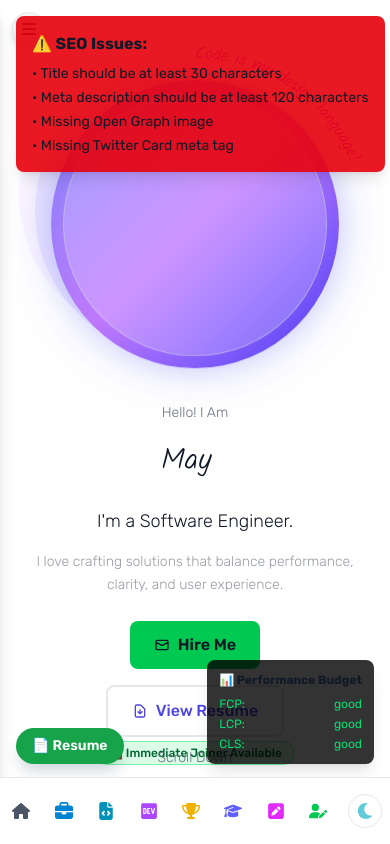
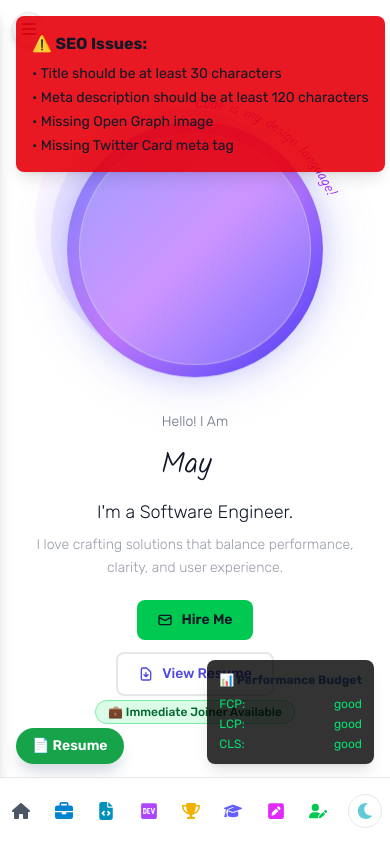
Before and after one commit to mayani2002/mayani-agnihotri-portfolio, a Next.js app: page / in a window 390 px wide. Shown: the top 844 px of the page. Built offline with nearby package versions, Linux system fonts and the light colour scheme; a web font is replaced by a local one.

Commit message:
Fero section - compact, dynamic scroll msg

```diff
--- a/src/app/_components/HeroSection.tsx
+++ b/src/app/_components/HeroSection.tsx
@@ -23,6 +23,7 @@
     const [isLoaded, setIsLoaded] = useState(false);
     const [currentNameStyle, setCurrentNameStyle] = useState<'devanagari' | 'latin'>('devanagari');
     const [typingText, setTypingText] = useState('');
+    const [showScrollIndicator, setShowScrollIndicator] = useState(true);
 
     // Name variations for alternating animation
     const nameVariations = {
@@ -57,6 +58,17 @@
         setIsLoaded(true);
     }, []);
 
+    // Hide scroll indicator when user scrolls
+    useEffect(() => {
+        const handleScroll = () => {
+            const scrollY = window.scrollY;
+            setShowScrollIndicator(scrollY < 50); // Hide when scrolled more than 50px
+        };
+
+        window.addEventListener('scroll', handleScroll);
+        return () => window.removeEventListener('scroll', handleScroll);
+    }, []);
+
     const { hero } = personalInfo;
 
     return (
@@ -84,7 +96,7 @@
                             {/* Large Animated Name - STANDARD SIZE - Make it bold */}
                             <div className={`transform transition-all duration-1000 delay-300 ease-out ${isLoaded ? 'translate-y-0 opacity-100' : 'translate-y-8 opacity-0'
                                 }`}>
-                                <h1 className={`text-3xl sm:text-4xl lg:text-5xl xl:text-6xl font-black leading-tight mb-4 hero-text-glow min-h-[60px] sm:min-h-[80px] lg:min-h-[100px] xl:min-h-[120px] flex items-center justify-center lg:justify-start font-kalam
+                                <h1 className={`text-3xl sm:text-4xl lg:text-5xl font-black leading-tight mb-2 hero-text-glow min-h-[50px] sm:min-h-[65px] lg:min-h-[80px] flex items-center justify-center lg:justify-start font-kalam
                                     }`}>
                                     <span className="typing-cursor">
                                         {typingText}
@@ -96,23 +108,23 @@
                             {/* Professional Subtitle - STANDARD SIZE */}
                             <div className={`transform transition-all duration-1000 delay-500 ease-out ${isLoaded ? 'translate-y-0 opacity-100' : 'translate-y-8 opacity-0'
                                 }`}>
-                                <div className="text-lg sm:text-xl lg:text-2xl font-light mb-4">
+                                <div className="text-lg sm:text-xl lg:text-2xl font-light mb-2">
                                     <span className="hero-text-primary">{hero.subtitle}</span>
                                 </div>
 
                                 {/* Description below subtitle - SMALL SIZE with lower opacity */}
-                                <p className="text-sm sm:text-base lg:text-lg hero-text-secondary font-light opacity-70 mt-2 max-w-2xl mx-auto lg:mx-0 leading-relaxed">
+                                <p className="text-sm sm:text-base lg:text-lg hero-text-secondary font-light opacity-70 mt-1 max-w-2xl mx-auto lg:mx-0 leading-relaxed">
                                     {hero.description}
                                 </p>
                             </div>
 
                             {/* CTA Buttons */}
-                            <div className={`flex flex-col sm:flex-row gap-4 pt-4 items-center justify-center lg:justify-start transform transition-all duration-1000 delay-700 ease-out ${isLoaded ? 'translate-y-0 opacity-100' : 'translate-y-8 opacity-0'
+                            <div className={`flex flex-col sm:flex-row gap-3 pt-3 items-center justify-center lg:justify-start transform transition-all duration-1000 delay-700 ease-out ${isLoaded ? 'translate-y-0 opacity-100' : 'translate-y-8 opacity-0'
                                 }`}>
-                                {/* Hire Me Button - Green */}
+                                {/* Hire Me Button - Green - More compact */}
                                 <a
                                     href={personalInfo.socialLinks.email}
-                                    className="inline-flex items-center justify-center px-6 py-3 bg-green-500 hover:bg-green-400 text-white font-semibold rounded-lg transition-all duration-300 hover:scale-105 hover:shadow-xl text-base"
+                                    className="inline-flex items-center justify-center px-5 py-2.5 bg-green-500 hover:bg-green-400 text-white font-semibold rounded-lg transition-all duration-300 hover:scale-105 hover:shadow-xl text-sm sm:text-base"
                                 >
                                     <svg className="w-4 h-4 mr-2" fill="none" stroke="currentColor" viewBox="0 0 24 24">
                                         <path strokeLinecap="round" strokeLinejoin="round" strokeWidth={2} d="M3 8l7.89 4.26a2 2 0 002.22 0L21 8M5 19h14a2 2 0 002-2V7a2 2 0 00-2-2H5a2 2 0 00-2 2v10a2 2 0 002 2z" />
@@ -120,12 +132,12 @@
                                     Hire Me
                                 </a>
 
-                                {/* View Resume Button - Removed slow transition */}
+                                {/* View Resume Button - More compact */}
                                 <a
                                     href={personalInfo.resumeUrl}
                                     target="_blank"
                                     rel="noopener noreferrer"
-                                    className="inline-flex items-center justify-center px-6 py-3 border-2 hero-border hero-accent hover:bg-indigo-600 dark:hover:bg-purple-300 hover:text-white dark:hover:text-purple-900 font-medium rounded-lg transition-all duration-150 text-base"
+                                    className="inline-flex items-center justify-center px-5 py-2.5 border-2 hero-border hero-accent hover:bg-indigo-600 dark:hover:bg-purple-300 hover:text-white dark:hover:text-purple-900 font-medium rounded-lg transition-all duration-150 text-sm sm:text-base"
                                 >
                                     <svg className="w-4 h-4 mr-2" fill="none" stroke="currentColor" viewBox="0 0 24 24">
                                         <path strokeLinecap="round" strokeLinejoin="round" strokeWidth={2} d="M12 10v6m0 0l-3-3m3 3l3-3m2 8H7a2 2 0 01-2-2V5a2 2 0 012-2h5.586a1 1 0 01.707.293l5.414 5.414a1 1 0 01.293.707V19a2 2 0 01-2 2z" />
@@ -149,11 +161,11 @@
                         <div className={`flex justify-center lg:justify-end order-1 lg:order-2 transform transition-all duration-1000 delay-200 ease-out ${isLoaded ? 'translate-y-0 opacity-100 scale-100' : 'translate-y-12 opacity-0 scale-95'
                             }`}>
                             <div className="relative flex justify-center">
-                                {/* Profile Picture Container */}
-                                <div className="relative w-72 h-72 sm:w-80 sm:h-80 lg:w-96 lg:h-96 xl:w-[420px] xl:h-[420px] 2xl:w-[500px] 2xl:h-[500px]">
+                                {/* Profile Picture Container - Reduced sizes for compactness */}
+                                <div className="relative w-64 h-64 sm:w-72 sm:h-72 lg:w-80 lg:h-80 xl:w-96 xl:h-96">
 
                                     {/* Circular Text Outside Profile Picture - Single Line */}
-                                    <div className="absolute inset-0 pointer-events-none z-10" style={{ transform: 'scale(1.3)' }}>
+                                    <div className="absolute inset-0 pointer-events-none z-10" style={{ transform: 'scale(1.25)' }}>
                                         <svg className="w-full h-full" viewBox="0 0 400 400">
                                             <defs>
                                                 {/* Single circle for catchphrase */}
@@ -198,11 +210,11 @@
                     </div>
                 </div>
 
-                {/* Scroll Down Indicator */}
-                <div className="absolute bottom-8 left-1/2 transform -translate-x-1/2 z-10">
+                {/* Scroll Down Indicator - More compact positioning with scroll-based visibility */}
+                <div className={`absolute bottom-4 left-1/2 transform -translate-x-1/2 z-10 transition-opacity duration-500 ${showScrollIndicator ? 'opacity-100' : 'opacity-0'}`}>
                     <div className="flex flex-col items-center hero-text-secondary animate-bounce">
-                        <span className="text-sm font-light mb-2">Scroll Down</span>
-                        <svg className="w-6 h-6" fill="none" stroke="currentColor" viewBox="0 0 24 24">
+                        <span className="text-xs font-light mb-1">Scroll Down</span>
+                        <svg className="w-5 h-5" fill="none" stroke="currentColor" viewBox="0 0 24 24">
                             <path strokeLinecap="round" strokeLinejoin="round" strokeWidth={2} d="M19 14l-7 7m0 0l-7-7m7 7V3" />
                         </svg>
                     </div>
```
Also changed, not shown: src/app/_components/AchievementSection.tsx (line endings or trailing spaces).
